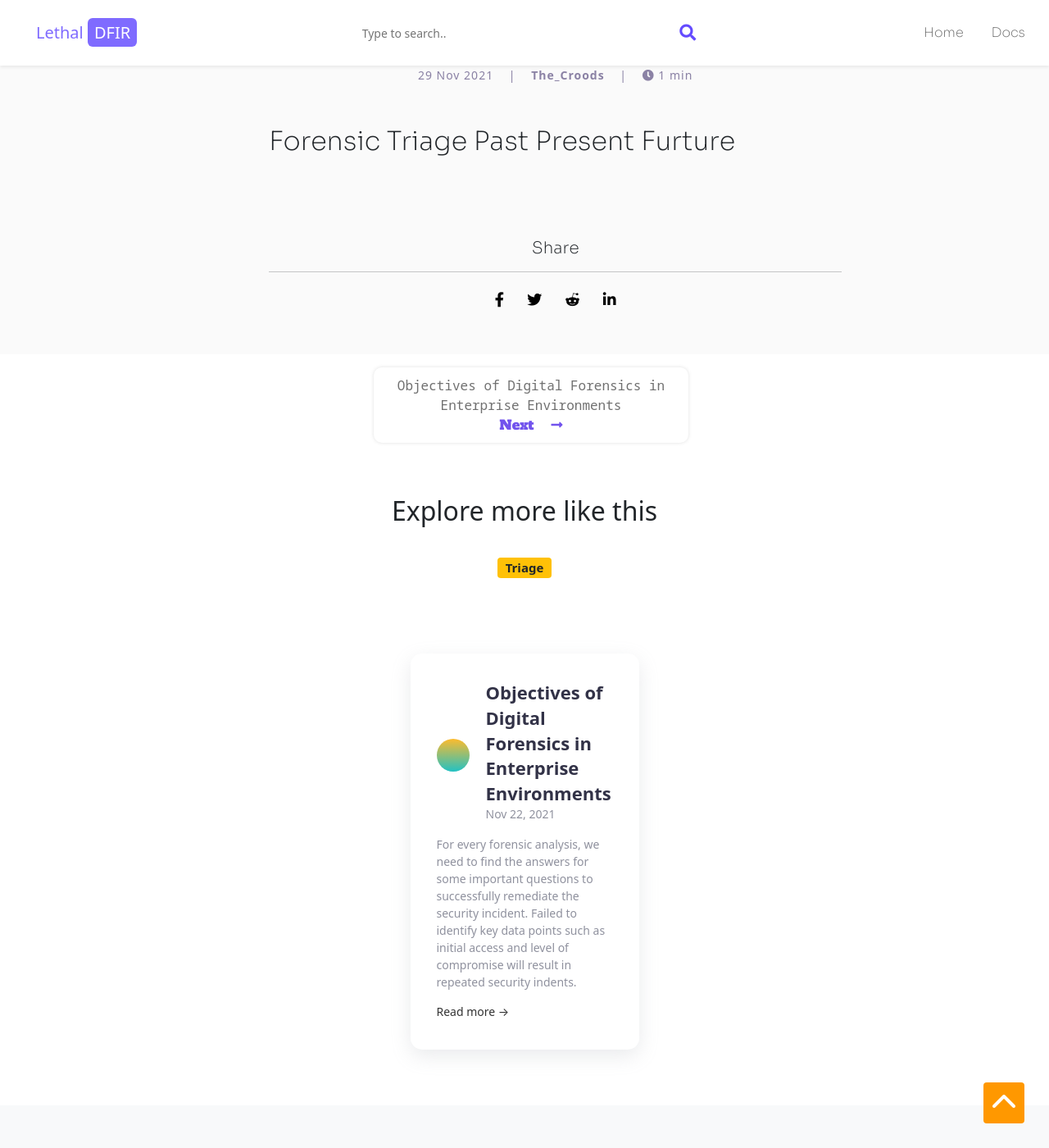
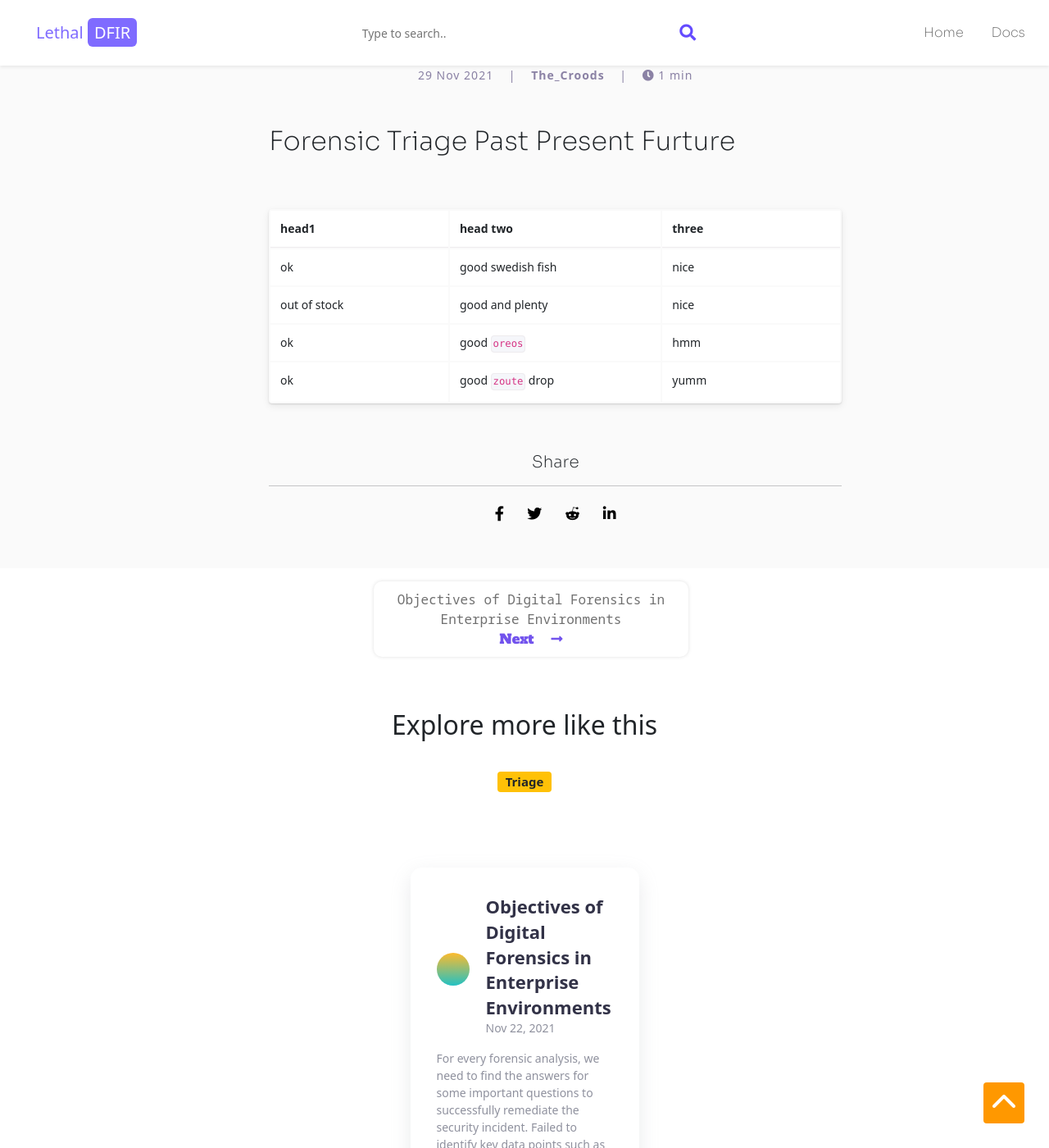
Before and after one commit to lethaldfir/lethaldfir.github.io, a Jekyll site: the page built from _posts/2021-11-29-Triage-Windows-Artifacts.md, in a window 1280 px wide and 1400 px high, scrolled down 313 px. Shown: the whole window at 82% size. Built offline with Jekyll 4.4.1, drawn with Linux system fonts in a browser that asks for light colours; nearby versions of some CDN libraries; some web fonts are replaced; comment, search, counter and statistics services are not loaded.

Commit message:
table for post

```diff
--- a/_posts/2021-11-29-Triage-Windows-Artifacts copy 5.md
+++ b/_posts/2021-11-29-Triage-Windows-Artifacts.md
@@ -11,3 +11,15 @@ excerpt: Triage helps For every forensic analysis, we need to answer the followi
 ## Forensic Triage Past Present Furture
 
 <br>
+
+
+<div class="border-0" markdown="1">
+
+| head1        | head two          | three |
+|:-------------|:------------------|:------|
+| ok           | good swedish fish | nice  |
+| out of stock | good and plenty   | nice  |
+| ok           | good `oreos`      | hmm   |
+| ok           | good `zoute` drop | yumm  |
+
+</div>
--- a/assets/css/main.css
+++ b/assets/css/main.css
@@ -242,7 +242,49 @@ font-weight: bold;
   visibility: visible;
 }
 
+/* table for blog post */
 
+.table-wrapper {
+  display: block;
+  width: 100%;
+  max-width: 100%;
+  margin-bottom: 1.5rem;
+  overflow-x: auto;
+  border-radius: 4px;
+  box-shadow: 0 1px 2px rgba(0, 0, 0, 0.12), 0 3px 10px rgba(0, 0, 0, 0.08);
+}
+table {
+  display: table;
+  min-width: 100%;
+  border-collapse: separate !important;
+}
+th, td {
+  font-family: system-ui,-apple-system,BlinkMacSystemFont,"Segoe UI",Roboto,"Helvetica Neue",Arial,sans-serif;
+  font-size: 14px !important;
+  min-width: 120px;
+  padding-top: 0.5rem;
+  padding-right: 0.75rem;
+  padding-bottom: 0.5rem;
+  padding-left: 0.75rem;
+  background-color: #fff;
+  border-bottom: 1.5px solid rgba(238, 235, 238, 0.5);
+  border-left: 1.5px solid #eeebee;
+}
+th:first-of-type, td:first-of-type {
+  border-left: 0;
+}
+tbody tr:last-of-type th, tbody tr:last-of-type td {
+  border-bottom: 0;
+}
+tbody tr:last-of-type td {
+  padding-bottom: 0.75rem;
+}
+thead th {
+  border-bottom: 1px solid #eeebee;
+}
+
+
+/* end of table blog post */
 /* side nav heading color */
 .sideheading{
   background: linear-gradient(
```
